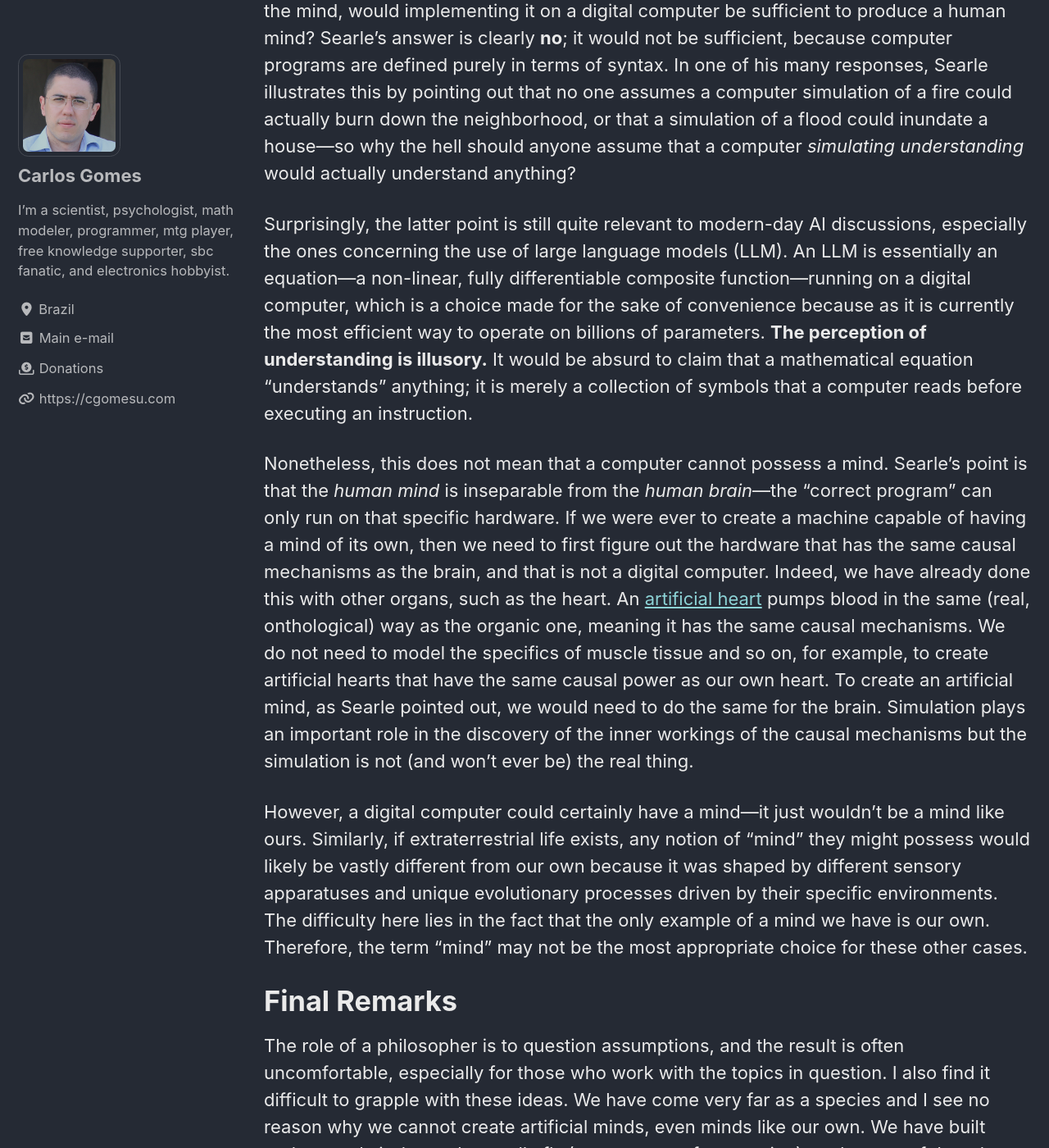
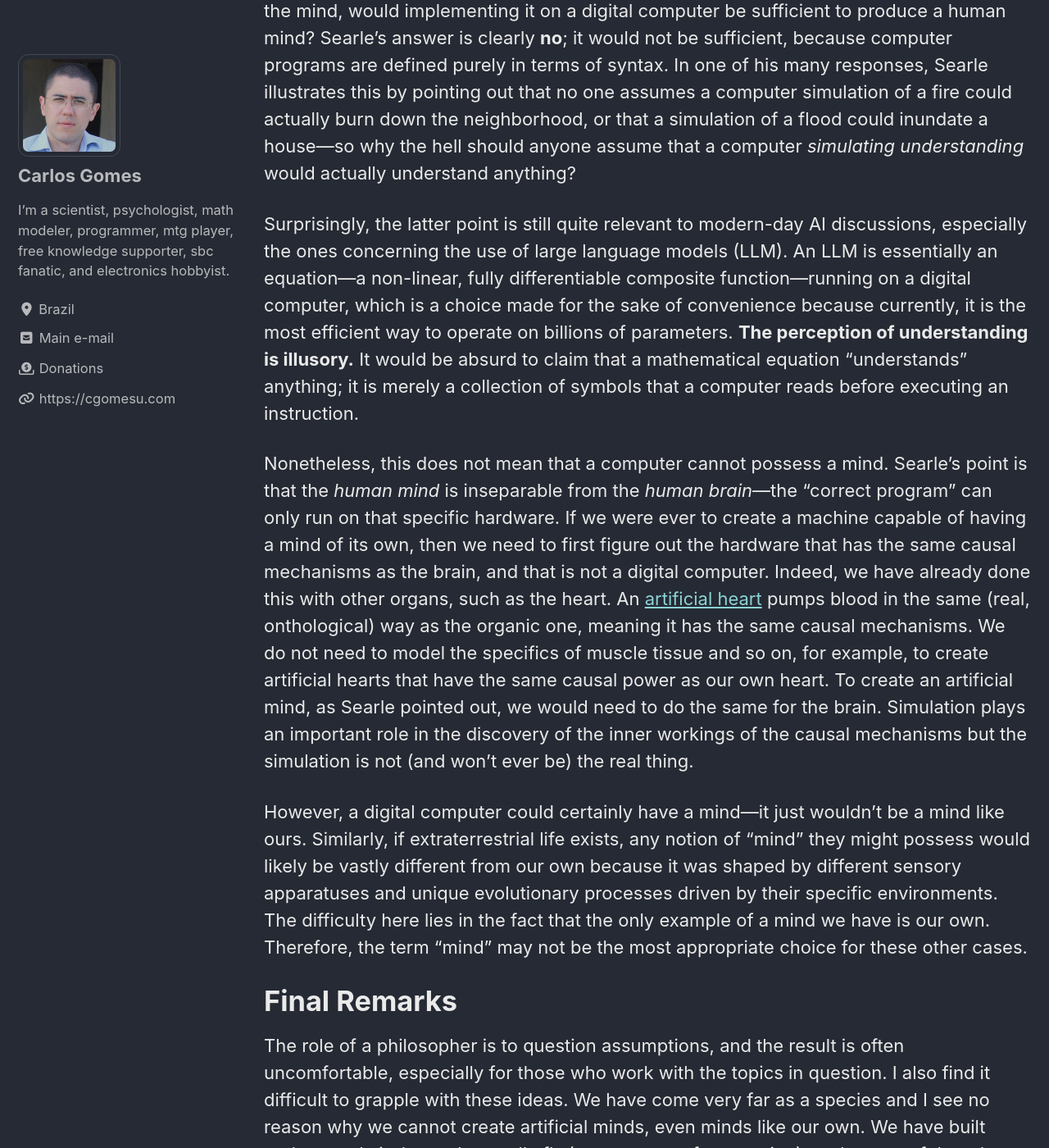
Before and after one commit to cgomesu/website, a Jekyll site: the page built from _posts/2026-11-01-reflections-chinese-room.md, in a window 1280 px wide and 1400 px high, scrolled down 2407 px. Shown: the whole window at 82% size. Built offline with Jekyll 4.4.1, drawn with Linux system fonts in a browser that asks for light colours; cached includes are drawn as plain includes; some of the changed lines change nothing that is shown; some of the changed text lies outside the part shown.

Commit message:
fix: typos

```diff
--- a/_posts/2026-11-01-reflections-chinese-room.md
+++ b/_posts/2026-11-01-reflections-chinese-room.md
@@ -30,14 +30,14 @@
 # What does it mean?
 In my interpretation, the central issue is this: even if we knew the "correct program" for the mind, would implementing it on a digital computer be sufficient to produce a human mind? Searle’s answer is clearly **no**; it would not be sufficient, because computer programs are defined purely in terms of syntax. In one of his many responses, Searle illustrates this by pointing out that no one assumes a computer simulation of a fire could actually burn down the neighborhood, or that a simulation of a flood could inundate a house—so why the hell should anyone assume that a computer *simulating understanding* would actually understand anything?
 
-Surprisingly, the latter point is still quite relevant to modern-day AI discussions, especially the ones concerning the use of large language models (LLM). An LLM is essentially an equation—a non-linear, fully differentiable composite function—running on a digital computer, which is a choice made for the sake of convenience because as it is currently the most efficient way to operate on billions of parameters. **The perception of understanding is illusory.** It would be absurd to claim that a mathematical equation "understands" anything; it is merely a collection of symbols that a computer reads before executing an instruction.
+Surprisingly, the latter point is still quite relevant to modern-day AI discussions, especially the ones concerning the use of large language models (LLM). An LLM is essentially an equation—a non-linear, fully differentiable composite function—running on a digital computer, which is a choice made for the sake of convenience because currently, it is the most efficient way to operate on billions of parameters. **The perception of understanding is illusory.** It would be absurd to claim that a mathematical equation "understands" anything; it is merely a collection of symbols that a computer reads before executing an instruction.
 
 Nonetheless, this does not mean that a computer cannot possess a mind. Searle’s point is that the *human mind* is inseparable from the *human brain*—the "correct program" can only run on that specific hardware. If we were ever to create a machine capable of having a mind of its own, then we need to first figure out the hardware that has the same causal mechanisms as the brain, and that is not a digital computer. Indeed, we have already done this with other organs, such as the heart. An [artificial heart](https://en.wikipedia.org/wiki/Artificial_heart) pumps blood in the same (real, onthological) way as the organic one, meaning it has the same causal mechanisms. We do not need to model the specifics of muscle tissue and so on, for example, to create artificial hearts that have the same causal power as our own heart. To create an artificial mind, as Searle pointed out, we would need to do the same for the brain. Simulation plays an important role in the discovery of the inner workings of the causal mechanisms but the simulation is not (and won't ever be) the real thing.
 
 However, a digital computer could certainly have a mind—it just wouldn't be a mind like ours. Similarly, if extraterrestrial life exists, any notion of "mind" they might possess would likely be vastly different from our own because it was shaped by different sensory apparatuses and unique evolutionary processes driven by their specific environments. The difficulty here lies in the fact that the only example of a mind we have is our own. Therefore, the term "mind" may not be the most appropriate choice for these other cases.
 
 # Final Remarks
-The role of a philosopher is to question assumptions, and the result is often uncomfortable, especially for those who work with the topics in question. I also find it difficult to grapple with these ideas. We have come very far as a species and I see no reason why we cannot create artificial minds, even minds like our own. We have built rockets and airplanes that *really fly* (not a matter of perception), and on top of that, they can take us at speeds and heights that far exceed what any other flying organism can do—they are *super* flying machines in that sense, just as a super intelligence would be if we knew that the airplane counterpart of intelligence, the artificial brain, should be.
+The role of a philosopher is to question assumptions, and the result is often uncomfortable, especially for those who work with the topics in question. I also find it difficult to grapple with these ideas. We have come very far as a species and I see no reason why we cannot create artificial minds, even minds like our own. We have built rockets and airplanes that *really fly* (not a matter of perception), and on top of that, they can take us at speeds and heights that far exceed what any other flying organism can do—they are *super* flying machines in that sense, just as a super *intelligence* would be if we knew what form (hw) the airplane counterpart of intelligence (the artificial brain) should take.
 
 But the reality is that we may never create a mind like our own, and honestly, why should this ever be a research goal anyway? I don't know about you but I would feel really bad if my vaccuum cleaner or toilet had a consciousness of their own. I hope I'm not the only one.
 
```
